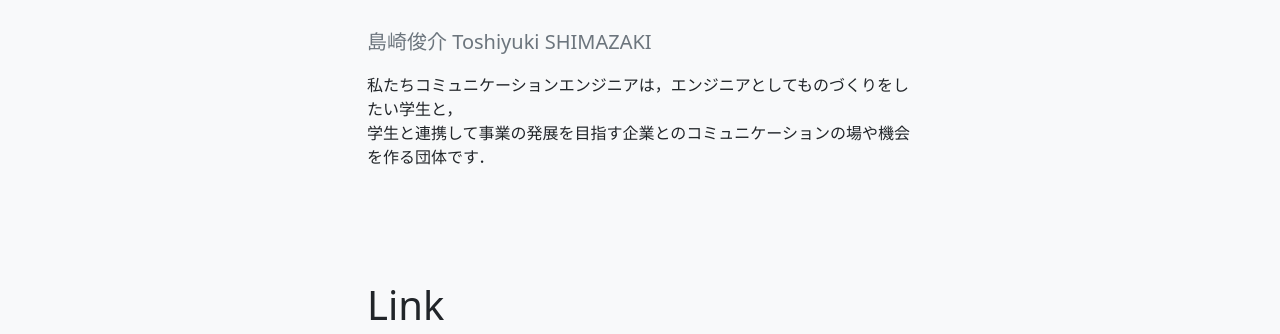
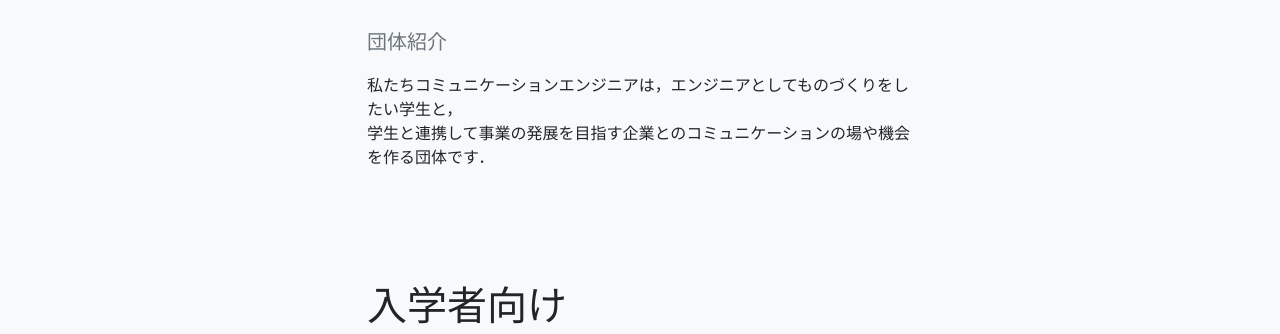
Before and after one commit to communicationengineer/communicationengineer.github.io, a plain HTML site: page index.html in a window 1280 px wide. Shown: the part 599-933 px from the top of the page. Drawn offline with Linux system fonts and the light colour scheme.

Commit message:
Update index.html

```diff
--- a/index.html
+++ b/index.html
@@ -87,7 +87,7 @@
     <div class="row py-lg-5">
       <div class="col-lg-6 col-md-8 mx-auto">
        <h1 class="fw-light">Profile</h1>
-　　　　<p class="lead text-muted">島崎俊介 Toshiyuki SHIMAZAKI</p>
+　　　　<p class="lead text-muted">団体紹介</p>
         <p>私たちコミュニケーションエンジニアは，エンジニアとしてものづくりをしたい学生と，<br>
            学生と連携して事業の発展を目指す企業とのコミュニケーションの場や機会を作る団体です．<br>
         <p>
@@ -98,7 +98,7 @@
   <section class="features-intro" id="link">
     <div class="row py-lg-5">
       <div class="col-lg-6 col-md-8 mx-auto">
-       <h1 class="fw-light">Link</h1>
+       <h1 class="fw-light">入学者向け</h1>
         <p><a href="https://wlgate.inf.uec.ac.jp/">電気通信大学産学官連携センター</a></p>
         <p><a href="https://wlgate.inf.uec.ac.jp/">電気通信大学認定ベンチャーNPO法人uecサポート</a></p>
         <p><a href="https://www.uec-programming.com/">電気通信大学プログラミング教室</a></p>
```
